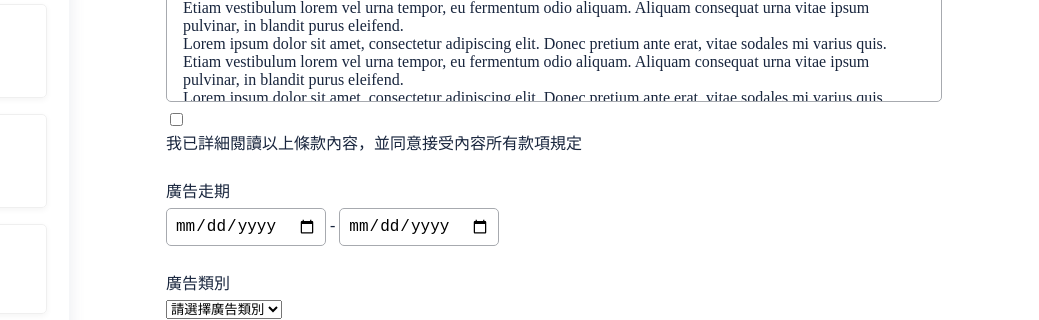
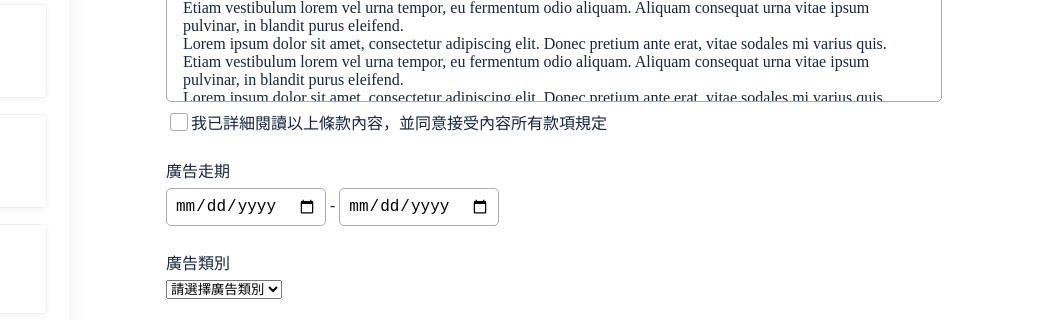
Before and after one commit to wintersprouter/ad-platform, a website built with webpack: page Index.html in a window 1280 px wide. Shown: the part 382-702 px from the top of the page, 241-1280 px from the left. Built offline with nearby package versions, Linux system fonts and the light colour scheme.

Commit message:
style: modify inbox style

```diff
--- a/Index.html
+++ b/Index.html
@@ -71,7 +71,7 @@
                         consequat urna vitae ipsum pulvinar, in blandit purus eleifend.</p>
                     </div>
                   </div>
-                  <div class="form-row">
+                  <div class="form-row d-flex align-items-center">
                     <input id="terms-check" type="checkbox">
                     <label for="">我已詳細閱讀以上條款內容，並同意接受內容所有款項規定</label>
                   </div>
--- a/src/scss/main.scss
+++ b/src/scss/main.scss
@@ -457,5 +457,35 @@ form {
     &:hover, &:focus {
       border-color: $dark-gray;
     }
+    // [<屬性> = 字串]透過 HTML 屬性來選擇 HTML 元素
+    &[type="checkbox"] {
+      // 取消預設樣式
+      -webkit-appearance: none;
+      border-radius: 3px;
+      position: relative;
+      &:checked {
+        background-color: $secondary-blue;
+        &::after {
+          content: "\2714";
+          position: absolute;
+          top: 0;
+          left: 3px;
+          font-size: 12px;
+          color: $white;
+        }
+      }
+      &:focus {
+        border-color: $light-gray;
+      }
+      &:hover {
+        border-color: $dark-gray;
+      }
+      // ~ sibling 選擇器來選擇跟 checkbox 同一層的 label
+      ~ label {
+        display: inline-block;
+        font-weight: normal;
+        margin: 0;
+      }
+    }
   }
 }
```
